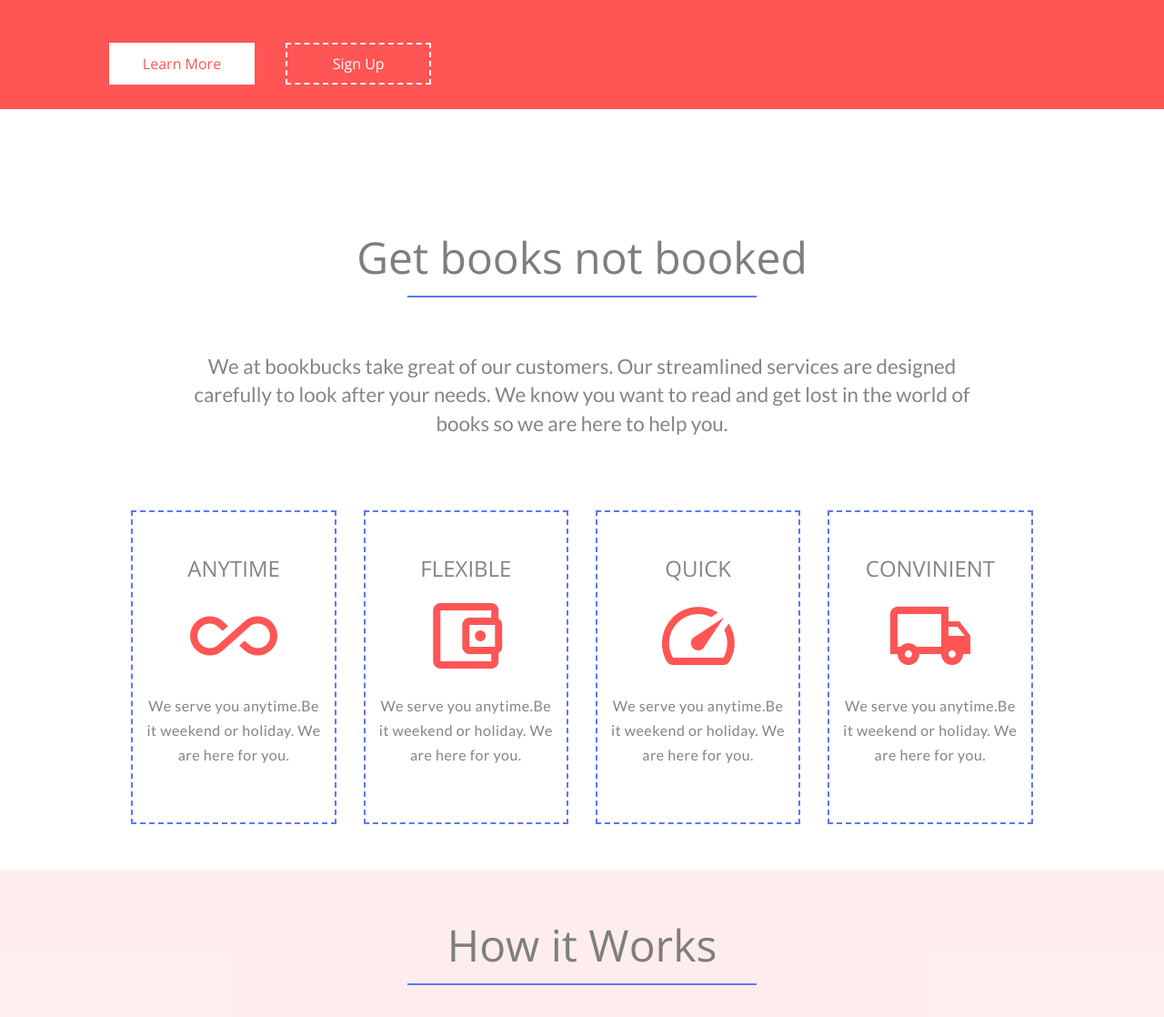
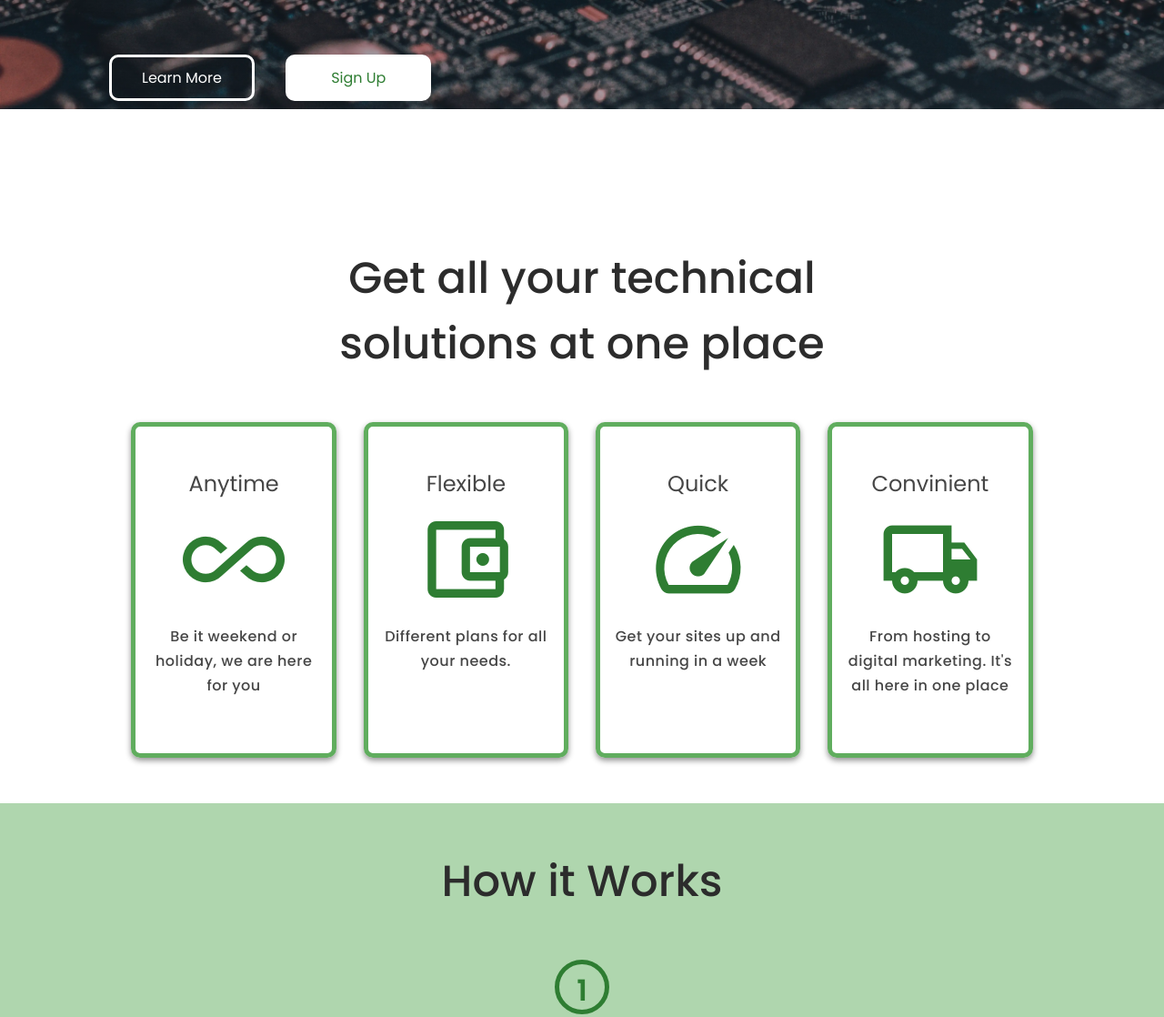
Before and after one commit to anisthdev/bookbuck, a plain HTML site: page index.html in a window 1280 px wide. Shown: the part 480-1598 px from the top of the page at 91% size. Drawn offline with nearby package versions, Linux system fonts and the light colour scheme.

Commit message:
change theme and content for xenon tech -incomplete

```diff
--- a/index.html
+++ b/index.html
@@ -5,8 +5,8 @@
     <meta charset="utf-8">
     <meta name="viewport" content="width=device-width, initial-scale=1">
     <title>BookBucks</title>
-    <link href="https://fonts.googleapis.com/css2?family=Open+Sans:ital,wght@0,400;0,500;0,600;0,700;1,600&display=swap" rel="stylesheet">
-    <link href="https://fonts.googleapis.com/css?family=Material+Icons|Material+Icons+Outlined" rel="stylesheet">
+    <link rel="preconnect" href="https://fonts.gstatic.com">
+    <link href="https://fonts.googleapis.com/css2?family=Poppins:wght@400;500;600&display=swap" rel="stylesheet">    <link href="https://fonts.googleapis.com/css?family=Material+Icons|Material+Icons+Outlined" rel="stylesheet">
     <link href="https://fonts.googleapis.com/css2?family=Lato:ital,wght@0,400;0,700;1,700&display=swap" rel="stylesheet">
     <link href="http://code.ionicframework.com/ionicons/2.0.1/css/ionicons.min.css" rel="stylesheet">
     <link rel="stylesheet" href="https://unpkg.com/aos@next/dist/aos.css" />
@@ -16,39 +16,40 @@
 </head>
 
 <body>
+
     <header class="header-banner">
         <div class="hero-text-box">
-            <h1>You Book <br> We buck them for you</h1>
+            <h1>Xenon technical<br> solutions</h1>
             <div class="banner-btn-panel">
                 <a href="#" class="btn-primary btn-lg">Learn More</a>
                 <a href="#" class="btn-primary-outline btn-lg">Sign Up</a>
             </div>
         </div>
     </header>
-    <section class="features_section">
-        <h2 class="section-heading" data-aos="fade-up" >Get books not booked</h2>
-        <p class="section-desc" data-aos="fade-up">We at bookbucks take great of our customers. Our streamlined services are designed carefully to look after your needs. We know you want to read and get lost in the world of books so we are here to help you.</p>
+    <section class="features-section">
+        <h2 class="section-heading" data-aos="fade-up" >Get all your technical solutions at one place</h2>
+        <!-- <p class="section-desc" data-aos="fade-up">We at bookbucks take great of our customers. Our streamlined services are designed carefully to look after your needs. We know you want to read and get lost in the world of books so we are here to help you.</p> -->
         <div class="container" >
             <div class="row">
                 <div class="col infobox" data-aos="fade-up">
                     <h4 class="infobox-heading" >Anytime</h4>
                     <span class="material-icons-outlined icon-big">all_inclusive</span>
-                    <p class="infobox-desc">We serve you anytime.Be it weekend or holiday. We are here for you.</p>
+                    <p class="infobox-desc">Be it weekend or holiday, we are here for you</p>
                 </div>
                 <div class="col infobox" data-aos="fade-up" >
                     <h4 class="infobox-heading">Flexible</h4>
                     <span class="material-icons-outlined icon-big">account_balance_wallet</span>
-                    <p class="infobox-desc">We serve you anytime.Be it weekend or holiday. We are here for you.</p>
+                    <p class="infobox-desc">Different plans for all your needs.</p>
                 </div>
                 <div class="col infobox" data-aos="fade-up" >
                     <h4 class="infobox-heading">Quick</h4>
                     <span class="material-icons-outlined icon-big">speed</span>
-                    <p class="infobox-desc">We serve you anytime.Be it weekend or holiday. We are here for you.</p>
+                    <p class="infobox-desc">Get your sites up and running in a week</p>
                 </div>
                 <div class="col infobox" data-aos="fade-up" >
                     <h4 class="infobox-heading">Convinient</h4>
                     <span class="material-icons-outlined icon-big">local_shipping</span>
-                    <p class="infobox-desc">We serve you anytime.Be it weekend or holiday. We are here for you.</p>
+                    <p class="infobox-desc">From hosting to digital marketing. It's all here in one place</p>
                 </div>
             </div>
         </div>
@@ -56,22 +57,22 @@
 
     <section class="steps_section">
         <h2 class="section-heading" data-aos="fade-up">How it Works</h2>
-        <p class="section-desc" data-aos="fade-up">Bookbucks works as simple as these steps.</p>
+        <!-- <p class="section-desc" data-aos="fade-up">Bookbucks works as simple as these steps.</p> -->
         <div class="container">
             <p class="step-number" data-aos="fade-up">1</p>
             <div class="step-desc" data-aos="fade-up">
                 <span class="material-icons-outlined icon-md">book</span>
-                <p>You want to buy or sell old books and you login to bookbucks.in </p>
+                <p>You select a plan from your site that best works for you</p>
             </div>
             <p class="step-number" data-aos="fade-up">2</p>
             <div class="step-desc" data-aos="fade-up">
                 <span class="material-icons-outlined icon-md">search</span>
-                <p>You look into our catalog of books and find the best deal or post your own. </p>
+                <p>We contact you for further details and start your project</p>
             </div>
             <p class="step-number" data-aos="fade-up">3</p>
             <div class="step-desc" data-aos="fade-up">
                 <span class="material-icons-outlined icon-md">room_service</span>
-                <p>A bookbucks service wizard comes to your doorsteps to deliver or pickup the books.</p>
+                <p>Your site is up and running in the internet.</p>
             </div>
         </div>
     </section>
--- a/styles/landing.css
+++ b/styles/landing.css
@@ -1,12 +1,20 @@
+:root {
+    --primary-color: 46, 125, 50;
+    --primary-color-dark: 0, 80, 5;
+    --primary-color-light: 96, 173, 94;
+  }
+
+
 *{
     padding: 0;
     margin: 0;
     box-sizing: border-box;
 }
+
 html, body{
-    font-family: 'Open Sans';
-    color: #848484;
-    background-color: #fff;
+    font-family: 'Poppins', sans-serif;
+    color: #464646;
+    /* background-image: url(../imgs/body-image.webp); */
 }
 
 section{
@@ -16,6 +24,7 @@ section{
  .section-heading{
     padding-top: 50px;
 }
+
 p{
     text-align: center;
 }
@@ -23,36 +32,29 @@ p{
 
 h1 {
     width: 80%;
-    margin-bottom: 50px;
+    margin-bottom: 30px;
     font-weight: normal;
     font-size: 5rem;
-    color: rgb(244, 244, 244);
+    color: rgb(255, 255, 255);
     letter-spacing: 2px;
-    padding: 0 5px;
+    padding: 0;
 }
 
 
 h2 {
-    margin: 0;
+
     font-size: 3rem;
-    font-weight: 400;
+    font-weight: 500;
     text-align: center;
-    color: #7e7e7e;
-}
-
-h2:after{
-    content: "";
-    display: block;
-    height: 2px;
-    background-color: #5d75ff;
-    width: 30%;
-    margin: 10px auto;
+    color: #2c2c2c;
+    margin: 0 25% 0 25%;
+    border-radius: 20px;
+    padding-bottom: 30px;
 }
 
 h4 {
     font-weight: 300;
     font-size: 1.5rem;
-    text-transform: uppercase;
 }
 
 
@@ -68,7 +70,7 @@ h4 {
 
 .section-desc{
     font-family: 'Lato';
-    color: rgb(132, 132, 132);
+    color: rgb(83, 83, 83);
     width: 70%;
     text-align: center;
     font-size: 1.4rem;
@@ -89,53 +91,42 @@ h4 {
     margin: 0 auto;
 }
 
-.btn-primary {
+.btn-primary, .btn-primary-outline {
     display: inline-block;
     text-decoration: none;
     margin-right: 30px;
+    margin-bottom: 10px;
     padding: 10px 0;
     width: 10rem;
     text-align: center;
-    color: #ff5555;
-    background-color: #fff;
-    border: 2px dashed rgba(0, 0, 0, 0);
-    transition: background-color 0.2s ease-out, border 0.2s ease-in;
+    color: white;
+    border: 3px solid white;
+    border-radius: 10px;
 }
 
 .btn-primary-outline {
-    display: inline-block;
-    text-decoration: none;
-    margin-right: 30px;
-    padding: 10px 0;
-    width: 10rem;
-    text-align: center;
-    color: #fff;
-    background-color: rgba(0, 0, 0, 0);
-    border: 2px dashed #fff;
-    transition: background-color 0.2s ease-out, border 0.2s ease-in;
+    background-color: white;
+    color: rgb(var(--primary-color));
 }
 
+
 .btn-primary:hover, .btn-primary:active{
-    color: #fff;
-    background-color: rgba(0, 0, 0, 0);
-    border: 2px dashed #fff;
+    background-color: rgba(0, 0, 0, 0.1);
 }
 
 .btn-primary-outline:hover, .btn-primary-outline:active{
-    color: #ff5555;
-    background-color: #fff;
-    border: 2px solid rgba(0, 0, 0, 0);
+    /* color: #4267B2; */
+    background-color: rgba(255, 255, 255, 0.6);
 }
 
 /*---------banner section---------*/
-
-
 .header-banner{
     height: 600px;;
     position: relative;
     clear: both;
-    background-color: #ff5555;
-    margin-bottom: 80px;
+    background: linear-gradient( rgba(0, 0, 0, 0.8), rgba(0, 0, 0, 0.3) ), url(../imgs/banner.webp);
+    background-size: cover;
+    margin-bottom: 100px;
 }
 
 .hero-text-box{
@@ -146,12 +137,16 @@ h4 {
 }
 
 /*---------Features Section---------*/
-
+/* .features-section{
+    background-image: url(../imgs/image2.webp);
+    background-size: contain;
+    background-clip: padding-box;
+} */
 
 .infobox-heading + .icon-big {
-    font-size: 6rem;
+    font-size: 7rem;
     display: block;
-    color: #ff5555;
+    color: rgb(var(--primary-color));
 }
 
 .infobox{
@@ -160,8 +155,9 @@ h4 {
     text-align: center;
     margin: 20px 15px;
     padding: 25px 0;
-/*    box-shadow: 0 2px 5px #a3a3a3;*/
-    border: 2px dashed #5d75ff;
+    box-shadow: 0 3px 6px #919191;
+    border: 5px solid rgb(var(--primary-color-light));
+    border-radius: 10px;
 }
 
 .infobox-heading {
@@ -170,7 +166,8 @@ h4 {
 }
 
 .infobox-desc {
-    font-family: 'Lato';
+    font-family: 'Poppins',  sans-serif;
+    font-weight: 500;
     letter-spacing: 0.5px;
     padding: 15px;
     line-height: 1.7;
@@ -180,7 +177,7 @@ h4 {
 /*---------Works Section---------*/
 
 .steps_section{
-    background-color: rgba(255, 85, 85, 0.1);
+    background-color: rgb(var(--primary-color-light), 0.5);
     padding-bottom: 70px;
 }
 
@@ -194,11 +191,11 @@ h4 {
     margin: 20px auto;
     padding-top: 5px;
     font-size: 2rem;
-    color: #ff5555;
+    color: rgb(var(--primary-color));
     width: 60px;
     height: 60px;
-    border: 2px dashed #ff5555;
-/*    border-radius: 50%;*/
+    border: 5px solid rgb(var(--primary-color));
+   border-radius: 50%;
 }
 
 .step-desc{
@@ -217,7 +214,7 @@ h4 {
 section .icon-md{
     padding: 30px 10px 10px 10px;
     display: block;
-    color: #5d75ff;
+    color: rgb(var(--primary-color));
     font-size: 4.5rem;
 }
 
@@ -250,7 +247,9 @@ section .icon-md{
 
 .container-flex{
     display: flex;
-    border: 2px dashed #5d75ff;
+    border: 5px solid rgb(var(--primary-color));
+    box-shadow: 0 3px 6px #919191;
+    border-radius: 20px;
     width: 60%;
     justify-content:center;
     margin: 50px auto;
@@ -271,7 +270,8 @@ section .icon-md{
     margin: 0 10px;
     text-align: center;
     background-color: #fff;
-    border: 2px dashed #5d75ff;
+    border: 5px solid rgb(var(--primary-color));
+    border-radius: 10px;
 }
 
 .feedback-box .feedback-box-icon{
@@ -280,7 +280,7 @@ section .icon-md{
     font-size: 3rem;
     display: block;
     margin: 10px 0 0 20px;
-    color: #ff5555;
+    color: rgb(var(--primary-color-light));
 }
 
 .feedback-img{
@@ -302,7 +302,7 @@ section .icon-md{
 
 
 .feedback_section{
-    background-color: rgba(255, 85, 85, 0.1);
+    background-color: rgba(var(--primary-color-light), 0.5) ;
     padding-bottom: 70px;
     margin-bottom: 0;
 }
@@ -310,7 +310,7 @@ section .icon-md{
 /*=============footer============*/
 
 footer{
-    background-color: rgba(255, 99, 99, 0.83);
+    background-color: rgb(var(--primary-color));
     padding: 20px 0;
 }
 
```
Also changed, not shown: imgs/banner.webp (added), imgs/image2.webp (added), 1 other file.
